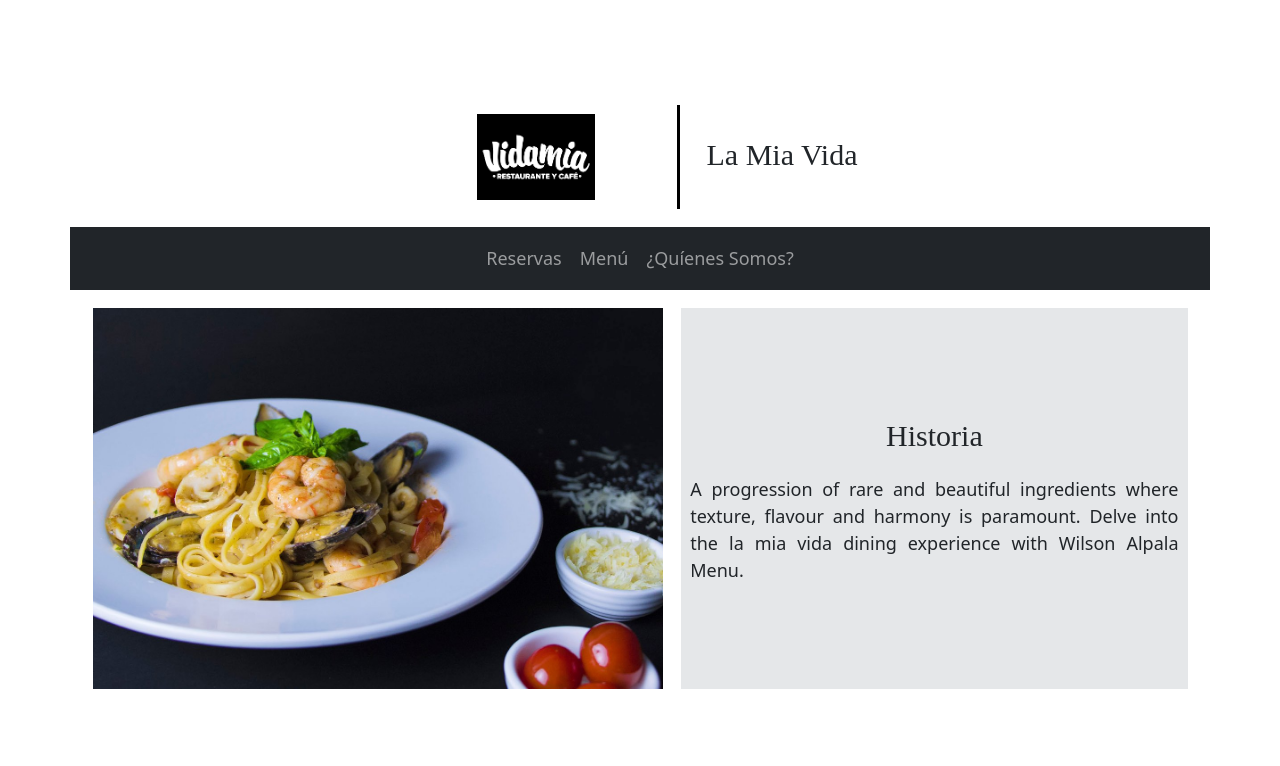
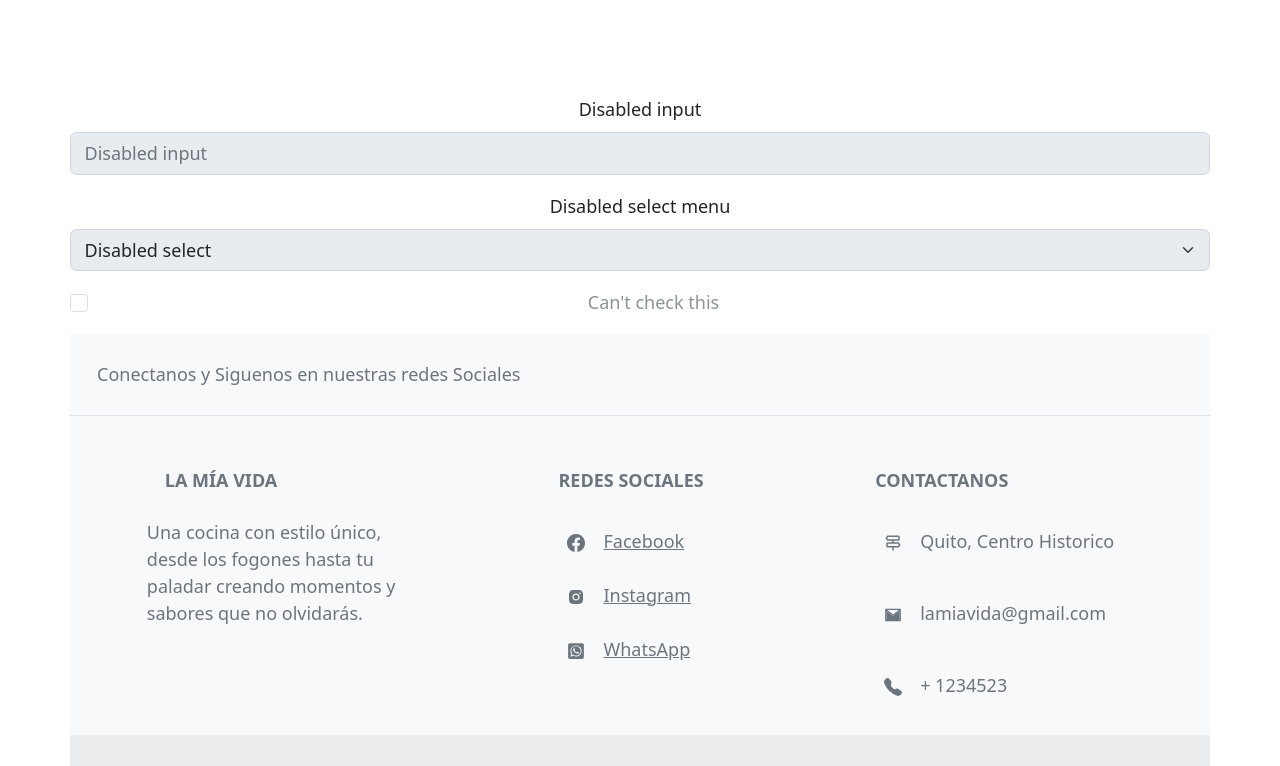
Before and after one commit to Samito9920/proyectoReact, a React (Vite) app: page /body in a window 1280 px wide. Shown: the part 1165-1931 px from the top of the page. Built offline with nearby package versions, Linux system fonts and the light colour scheme.

Commit message:
cuarto commit de vista

```diff
--- a/src/App.jsx
+++ b/src/App.jsx
@@ -13,8 +13,6 @@ function App() {
   return (
    <>
       <Body/>
-      <Form/>
-      <Footer/>
 
    </>
 )
--- a/src/components/Body.jsx
+++ b/src/components/Body.jsx
@@ -6,6 +6,7 @@ import ListGroup from "react-bootstrap/ListGroup"
 import restaurante from '../assets/restaurante.jpeg'
 import Card from "react-bootstrap/Card"
 import Header from "./Header";
+import Form from "./Form"
 import Footer from "./Footer";
 
 export default function Body() {
@@ -49,6 +50,8 @@ export default function Body() {
 
                 </div>
             </Container>
+            <Form/>
+            <Footer/>
         </>
     )
 }
--- a/src/components/Header.jsx
+++ b/src/components/Header.jsx
@@ -14,7 +14,7 @@ function Header() {
             </div>
             <div className='vl'></div>
             <div className='p-2 m-3'>
-              <Navbar.Brand id='titulo' href="#home">La Mia Vida</Navbar.Brand>
+              <Navbar.Brand id='titulo' href="/">La Mia Vida</Navbar.Brand>
             </div>
           </div>
             <Navbar bg="dark" variant="dark" className='p-2'>
--- a/src/main.jsx
+++ b/src/main.jsx
@@ -2,27 +2,30 @@ import React from 'react'
 import ReactDOM from 'react-dom/client'
 import './index.css'
 import 'bootstrap/dist/css/bootstrap.min.css'
+import ErrorPage from './components/error-page'
 import App from './App'
 import Body from './components/Body'
-import ErrorPage from './components/error-page'
 
 import {
   createBrowserRouter,
   RouterProvider,
 } from "react-router-dom";
-import Header from './components/Header'
 
 const router = createBrowserRouter([
+  {
+    path: "/",
+    element: <App /> ,
+    errorElement: <ErrorPage/>
+  },
   {
     path: "/body",
     element: <Body /> ,
     errorElement: <ErrorPage/>
-  }
+  },
 ]);
 
 ReactDOM.createRoot(document.getElementById('root')).render(
   <React.StrictMode>
     <RouterProvider router={router} />
-    <App />
   </React.StrictMode>,
 )
```
